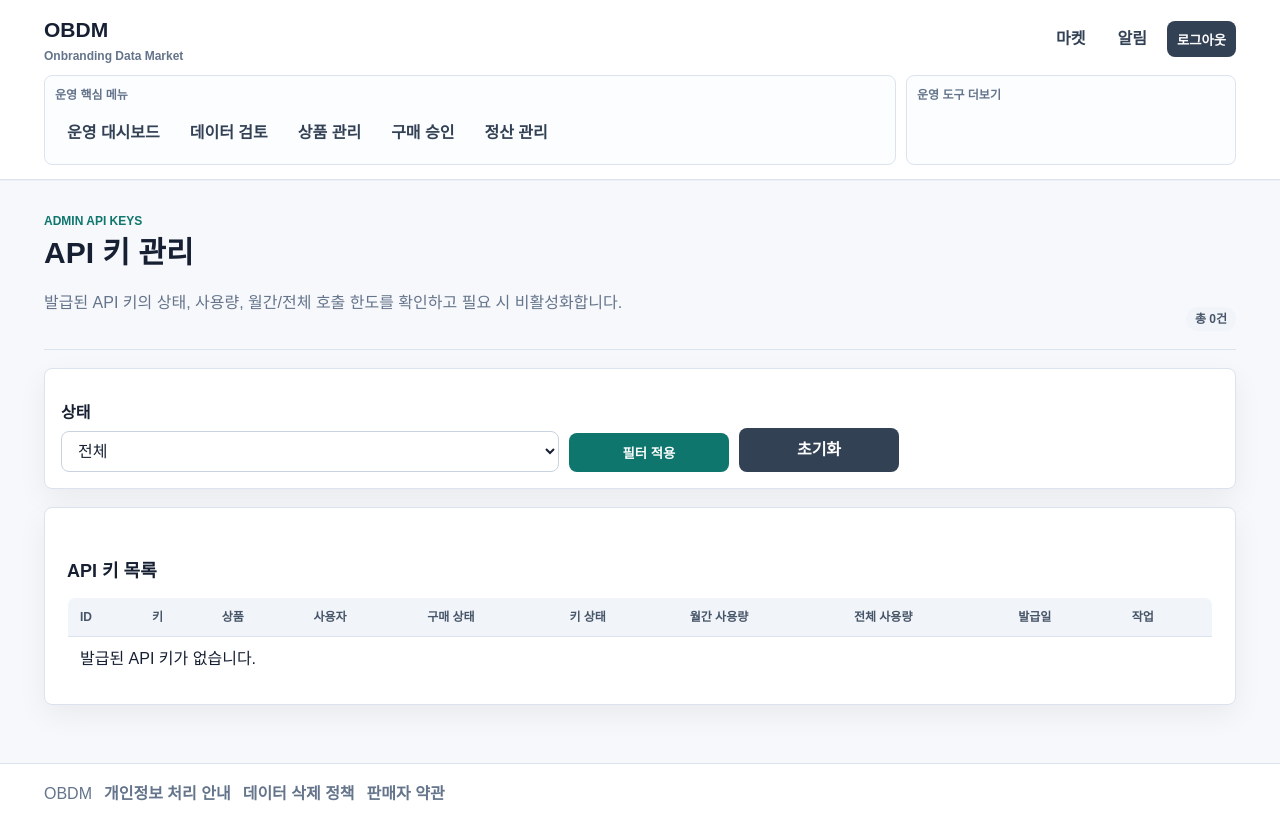
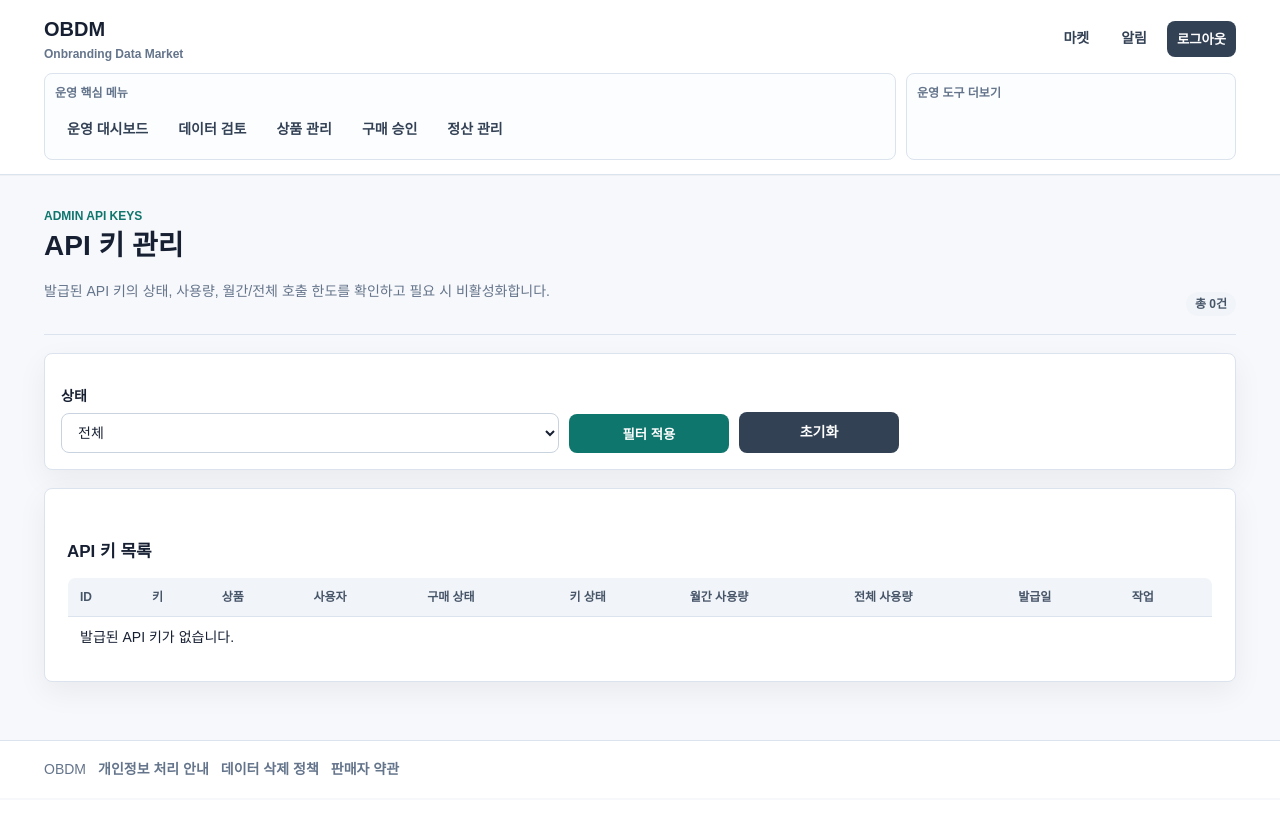
Before and after one commit to si4728/data-exchange-platform, a Flask app: page /web/admin/api-keys in a window 1280 px wide. After the commit the page ends 776 px from the top, so only its background shows below. Run offline with Flask 3, Linux system fonts and the light colour scheme; the visitor is signed in with stand-in values (Sample User, id 1); data comes from the database, SQL or seed files in the repository; data that the repository does not hold is empty; some libraries are stand-ins or nearby versions.

Commit message:
Refine UI typography weights

```diff
--- a/templates/base.html
+++ b/templates/base.html
@@ -35,12 +35,13 @@
         background: var(--bg);
         color: var(--text);
         font-family: Arial, "Malgun Gothic", sans-serif;
+        font-size: 14px;
         line-height: 1.5;
       }
 
       a {
         color: inherit;
-        font-weight: 700;
+        font-weight: 600;
         text-decoration: none;
       }
 
@@ -83,15 +84,15 @@
 
       .brand {
         color: var(--text);
-        font-size: 21px;
-        font-weight: 900;
+        font-size: 20px;
+        font-weight: 800;
         letter-spacing: 0;
       }
 
       .tagline {
         color: var(--muted);
         font-size: 12px;
-        font-weight: 700;
+        font-weight: 600;
       }
 
       .utility-nav {
@@ -151,7 +152,7 @@
         margin-bottom: 8px;
         color: var(--muted);
         font-size: 12px;
-        font-weight: 900;
+        font-weight: 700;
         letter-spacing: 0;
       }
 
@@ -174,8 +175,8 @@
 
       main { padding: 32px 24px 58px; }
 
-      h1 { margin: 0 0 8px; font-size: 30px; letter-spacing: 0; }
-      h2 { margin: 28px 0 12px; font-size: 18px; letter-spacing: 0; }
+      h1 { margin: 0 0 8px; font-size: 28px; font-weight: 700; letter-spacing: 0; }
+      h2 { margin: 28px 0 12px; font-size: 17px; font-weight: 700; letter-spacing: 0; }
       .muted { color: var(--muted); }
 
       .page-shell { display: grid; gap: 18px; }
@@ -192,7 +193,7 @@
       .page-kicker {
         color: var(--accent);
         font-size: 12px;
-        font-weight: 900;
+        font-weight: 700;
       }
 
       .panel,
@@ -243,7 +244,8 @@
 
       .action-card strong {
         display: block;
-        font-size: 18px;
+        font-size: 17px;
+        font-weight: 700;
       }
 
       .action-card p { margin: 0; }
@@ -264,13 +266,14 @@
       .metric span {
         color: var(--muted);
         font-size: 12px;
-        font-weight: 900;
+        font-weight: 700;
       }
 
       .metric strong {
         display: block;
         margin-top: 4px;
         font-size: 22px;
+        font-weight: 700;
       }
 
       .filter-panel {
@@ -309,7 +312,7 @@
       label {
         display: block;
         margin: 16px 0 6px;
-        font-weight: 800;
+        font-weight: 600;
       }
 
       input,
@@ -343,7 +346,7 @@
         padding: 10px 14px;
         background: var(--accent);
         color: #fff;
-        font-weight: 800;
+        font-weight: 600;
         text-decoration: none;
         cursor: pointer;
         white-space: nowrap;
@@ -398,7 +401,7 @@
         background: #f1f5f9;
         color: #475569;
         font-size: 12px;
-        font-weight: 900;
+        font-weight: 700;
       }
 
       .status,
@@ -410,7 +413,7 @@
         background: var(--blue-soft);
         color: var(--blue);
         font-size: 12px;
-        font-weight: 800;
+        font-weight: 600;
       }
 
       .tag.neutral { background: var(--surface-soft); color: #475569; }
@@ -452,7 +455,7 @@
         background: var(--danger);
         color: #fff;
         font-size: 12px;
-        font-weight: 900;
+        font-weight: 700;
       }
 
       .dataset-grid {
@@ -551,7 +554,7 @@
         display: flex;
         align-items: flex-start;
         gap: 10px;
-        font-weight: 700;
+        font-weight: 600;
       }
 
       .check-row input {
@@ -576,7 +579,7 @@
 
       .footer-inner a {
         color: var(--muted);
-        font-weight: 700;
+        font-weight: 600;
       }
 
       @media (max-width: 960px) {
```
